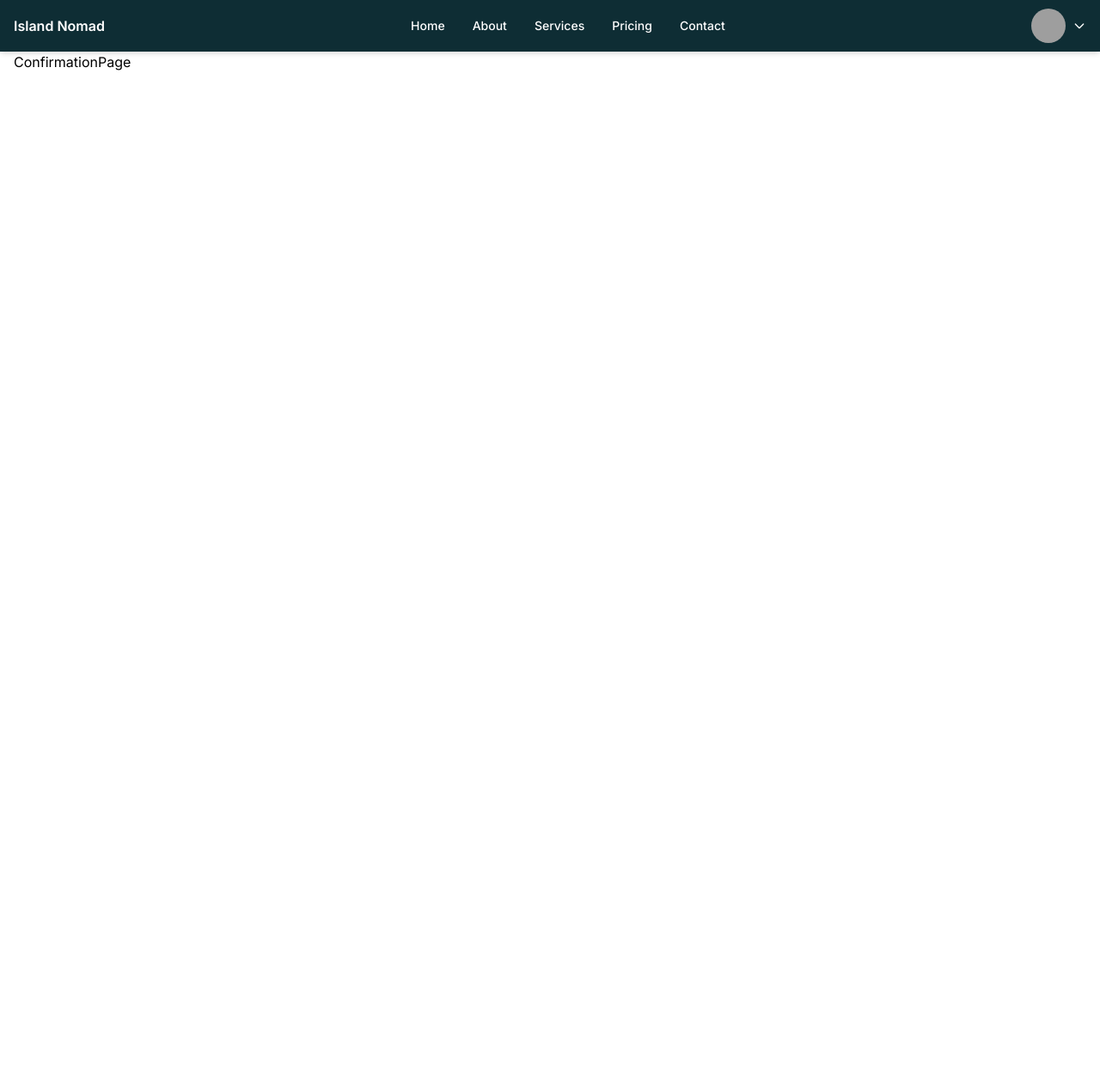
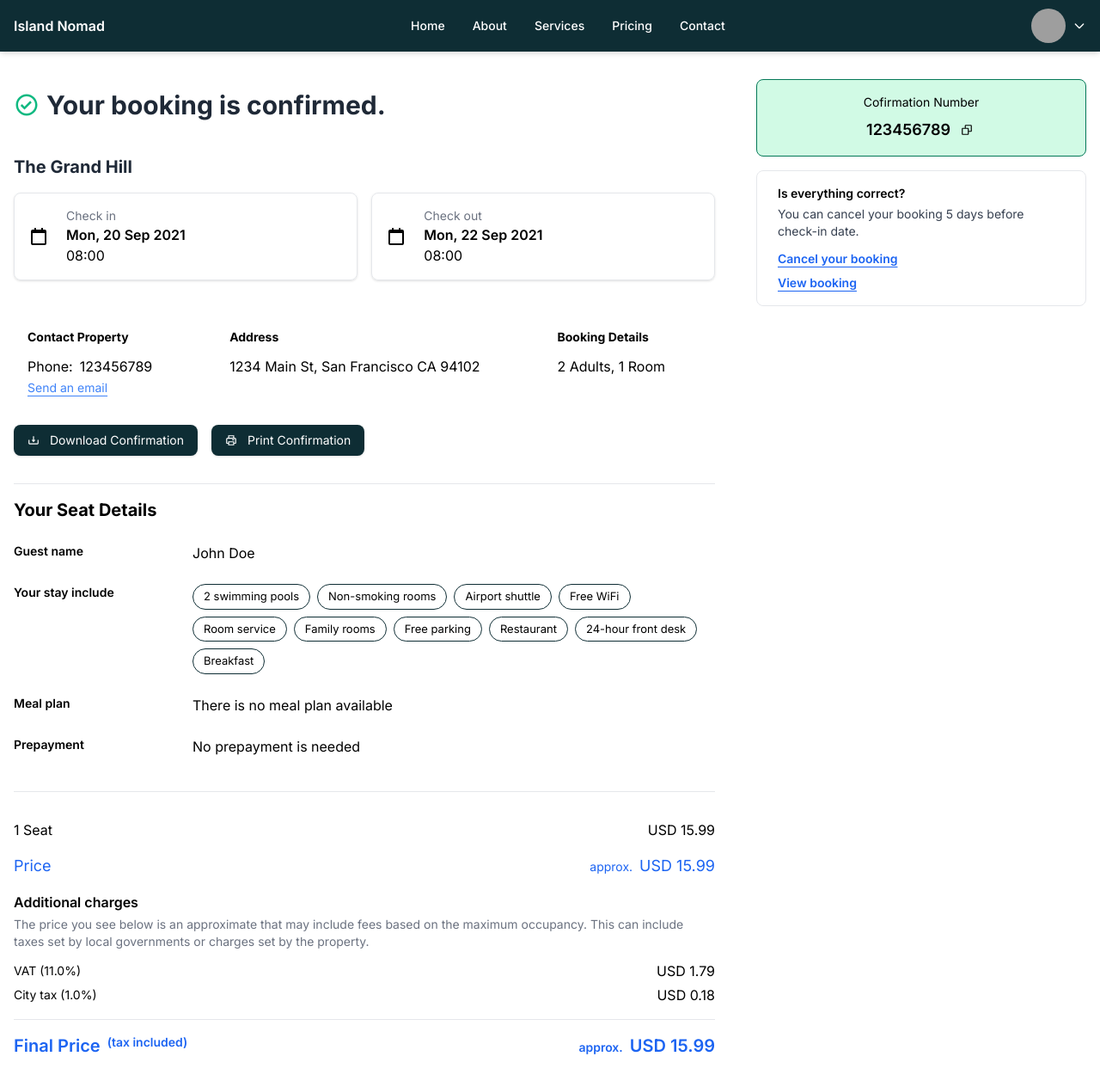
Before and after one commit to ideaBoostOrg/islandNomad-Frontend, a Next.js app: page /confirm in a window 1280 px wide. Shown: the top 1264 px of the page at 86% size. Before the commit the page ends 800 px from the top, so only its background shows below. Built offline with nearby package versions, Linux system fonts and the light colour scheme; grey boxes are pictures that could not be loaded.

Commit message:
confirmation page completed

```diff
--- a/src/app/availability/page.tsx
+++ b/src/app/availability/page.tsx
@@ -35,16 +35,16 @@ function AvailabilityPage() {
                     </Breadcrumb.Item>
                 </Breadcrumb>
 
-                <div className="flex gap-2 mb-4 mt-8">
+                <div className="flex  mb-4 mt-8 border-b border-primary-dark">
                     <button
-                        className={`px-4 py-2 flex-grow text-blue-600 font-semibold bg-blue-100 hover:bg-blue-600 hover:text-white transition duration-200 ease-in-out
-                        ${tab === 0 ? 'bg-blue-600 text-white' : ''}
+                        className={`px-4 py-2 flex-grow text-dark font-semibold bg-gray-100 hover:bg-primary-dark  hover:text-white transition duration-200 ease-in-out
+                        ${tab === 0 ? 'bg-primary-dark text-white' : ''}
                         `}
                         onClick={changeTab}
                     >Seats</button>
                     <button
-                        className={`px-4 py-2 flex-grow text-blue-600 font-semibold bg-blue-100 hover:bg-blue-600 hover:text-white transition duration-200 ease-in-out
-                        ${tab === 1 ? 'bg-blue-600 text-white' : ''}
+                        className={`px-4 py-2 flex-grow text-dark font-semibold bg-gray-100 hover:bg-primary-dark  hover:text-white transition duration-200 ease-in-out
+                        ${tab === 1 ? 'bg-primary-dark text-white' : ''}
                         `}
                         onClick={changeTab}
                     >Bedrooms</button>
--- a/src/app/confirm/page.tsx
+++ b/src/app/confirm/page.tsx
@@ -1,9 +1,159 @@
 import Container from '@/components/Container'
+import Link from 'next/link'
 import React from 'react'
+import { BiCalendarAlt, BiCheckCircle, BiCopy, BiDownload, BiPrinter } from 'react-icons/bi'
 
 function ConfirmationPage() {
     return (
-        <Container>ConfirmationPage</Container>
+        <Container style={{ marginTop: '2rem' }}>
+            <div className="grid gap-4 lg:grid-cols-3 lg:gap-12">
+
+                {/* left */}
+                <div className="lg:col-span-2">
+                    <h1 className='text-3xl text-center lg:text-left font-bold mt-3 mb-10 text-gray-800 flex items-center gap-2'><BiCheckCircle className='text-emerald-500' /> Your booking is confirmed.</h1>
+                    <div className="lg:hidden bg-emerald-100 p-4 border rounded-lg border-emerald-700 text-center mb-4">
+                        <p className='text-sm mb-2'>Cofirmation Number</p>
+                        <p className='text-lg font-semibold flex justify-center items-center'>
+                            123456789
+                            <span className='text-sm ml-2 font-normal hover:cursor-pointer hover:bg-emerald-200 p-1 rounded-full'><BiCopy /></span>
+                        </p>
+                    </div>
+
+                    <div className="">
+                        <h1 className='text-xl font-bold mb-4 text-gray-800'>The Grand Hill</h1>
+
+                        <div className="flex gap-4">
+                            <div className="flex grow items-center gap-3 mb-6 border p-4 rounded-lg shadow">
+                                <BiCalendarAlt className="text-2xl" />
+                                <div className=" px-2">
+                                    <p className="text-sm text-gray-500">Check in</p>
+                                    <p className="font-semibold text-base ">Mon, 20 Sep 2021</p>
+                                    <p>08:00</p>
+                                </div>
+                            </div>
+                            <div className="flex grow items-center gap-3 mb-6 border p-4 rounded-lg shadow">
+                                <BiCalendarAlt className="text-2xl" />
+                                <div className=" px-2">
+                                    <p className="text-sm text-gray-500">Check out</p>
+                                    <p className="font-semibold text-base ">Mon, 22 Sep 2021</p>
+                                    <p>08:00</p>
+                                </div>
+                            </div>
+                        </div>
+
+                        <div className="flex gap-4 flex-col lg:flex-row my-4">
+                            <div className="border lg:border-0 p-4 rounded-lg grow">
+                                <p className="text-sm font-bold mb-3">Contact Property</p>
+                                <div className=" flex gap-2">
+                                    <p>Phone:</p>
+                                    <Link href='tel:'>123456789</Link>
+                                </div>
+                                <div className="">
+                                    <Link href="mailTo:" className='text-sm text-blue-500 underline underline-offset-4'>Send an email</Link>
+                                </div>
+                            </div>
+                            <div className="border lg:border-0 p-4 rounded-lg grow">
+                                <p className='text-sm font-bold mb-3'>Address</p>
+                                <p>1234 Main St, San Francisco CA 94102</p>
+                            </div>
+
+                            <div className="border lg:border-0 p-4 rounded-lg grow">
+                                <p className='text-sm font-bold mb-3'>Booking Details</p>
+                                <p>2 Adults, 1 Room</p>
+                            </div>
+                        </div>
+                    </div>
+
+                    <div className="flex gap-4 mb-4">
+                        <button className="px-4 py-2 flex items-center gap-3 grow lg:grow-0 shadow text-[12px] lg:text-sm rounded-lg bg-primary-dark text-white"><BiDownload /> Download Confirmation</button>
+                        <button className="px-4 py-2 flex items-center gap-3 grow lg:grow-0 shadow text-[12px] lg:text-sm rounded-lg bg-primary-dark text-white"><BiPrinter /> Print Confirmation</button>
+                    </div>
+
+                    <div className="my-8 pt-4 border-t">
+                        <h1 className="text-xl font-bold mb-6">Your Seat Details</h1>
+                        <div className="">
+                            <div className="flex flex-col lg:flex-row gap-2 mb-6">
+                                <p className='min-w-[200px] font-semibold text-sm'>Guest name</p>
+                                <p>John Doe</p>
+                            </div>
+                            <div className="flex flex-col lg:flex-row gap-2 v mb-6">
+                                <p className='min-w-[200px] font-semibold text-sm mb-2'>Your stay include</p>
+                                <div className=" flex flex-wrap gap-2">
+
+                                    {
+                                        ['2 swimming pools', 'Non-smoking rooms', 'Airport shuttle', 'Free WiFi', 'Room service', 'Family rooms', 'Free parking', 'Restaurant', '24-hour front desk', 'Breakfast']
+                                            .map((item, index) => (
+                                                <div key={index} className="border border-primary-dark px-3 py-1 rounded-2xl">
+                                                    <p className="text-[13px]">{item}</p>
+                                                </div>
+                                            ))
+                                    }
+
+                                </div>
+                            </div>
+                            <div className="flex flex-col lg:flex-row gap-2 mb-6">
+                                <p className='min-w-[200px] font-semibold text-sm'>Meal plan</p>
+                                <p>There is no meal plan available</p>
+                            </div>
+                            <div className="flex flex-col lg:flex-row gap-2 mb-6">
+                                <p className='min-w-[200px] font-semibold text-sm'>Prepayment</p>
+                                <p>No prepayment is needed</p>
+                            </div>
+                        </div>
+
+                        <div className="my-10 pt-4 border-t">
+                            <div className="flex justify-between items-center my-4">
+                                <p>1 Seat</p>
+                                <p>USD 15.99</p>
+                            </div>
+                            <div className="flex justify-between items-center my-4">
+                                <p className='text-lg text-blue-600 '>Price <span></span></p>
+                                <p className='text-lg text-blue-600 '><span className="text-[12px] lg:text-sm mr-2">approx.</span>USD 15.99</p>
+                            </div>
+                            <div className="mb-3">
+                                <p className='font-semibold mb-1'>Additional charges</p>
+                                <p className='text-sm text-gray-500 mb-3'>The price you see below is an approximate that may include fees based on the maximum occupancy. This can
+                                    include taxes set by local governments or charges set by the property.</p>
+                                <div className="flex justify-between items-center mb-1">
+                                    <p className="text-sm">VAT (11.0%)</p>
+                                    <p>USD 1.79</p>
+                                </div>
+                                <div className="flex justify-between items-center mb-4">
+                                    <p className="text-sm">City tax (1.0%)</p>
+                                    <p>USD 0.18</p>
+                                </div>
+                                <div className="flex justify-between items-center my- pt-4 border-t">
+                                    <p className='text-xl font-semibold flex flex-col lg:flex-row lg:gap-2 text-blue-600'>Final Price <span className='text-[12px] lg:text-sm'>(tax included)</span></p>
+                                    <p className='text-xl font-semibold text-blue-600'><span className='text-[12px] lg:text-sm mr-2'>approx.</span>USD 15.99</p>
+                                </div>
+                            </div>
+                        </div>
+
+
+                    </div>
+
+                </div>
+
+                {/* right */}
+                <div className="hidden lg:block">
+                    <div className="sticky top-14">
+                        <div className="bg-emerald-100 p-4 border rounded-lg border-emerald-700 text-center mb-4">
+                            <p className='text-sm mb-2'>Cofirmation Number</p>
+                            <p className='text-lg font-semibold flex justify-center items-center'>
+                                123456789
+                                <span className='text-sm ml-2 font-normal hover:cursor-pointer hover:bg-emerald-200 p-1 rounded-full'><BiCopy /></span>
+                            </p>
+                        </div>
+                        <div className="flex flex-col border rounded-lg py-4 px-6">
+                            <p className='text-sm font-semibold mb-1'>Is everything correct?</p>
+                            <p className='text-sm text-gray-700 mb-3 break-words'>You can cancel your booking 5 days before check-in date.</p>
+                            <Link href="/" className='text-sm text-blue-600 font-semibold underline underline-offset-4 mb-2'>Cancel your booking</Link>
+                            <Link href="/" className='text-sm text-blue-600 font-semibold underline underline-offset-4'>View booking</Link>
+                        </div>
+                    </div>
+                </div>
+            </div>
+        </Container>
     )
 }
 
```
